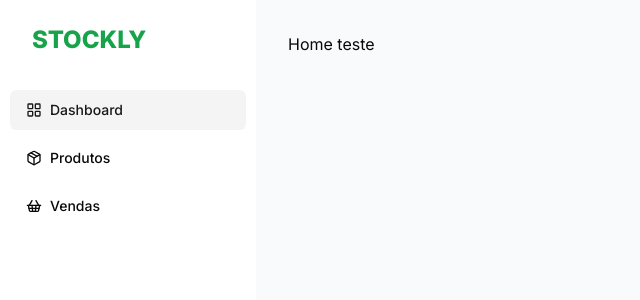
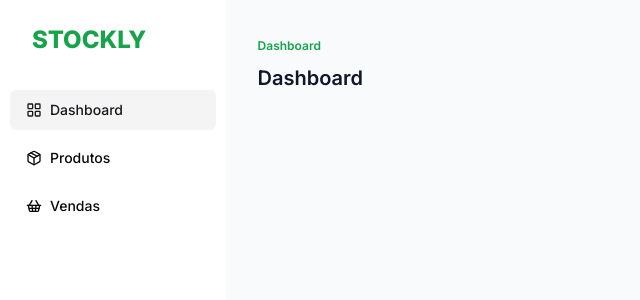
Before and after one commit to araujoerick/stock-manager, a Next.js app: page / in a window 1280 px wide. Shown: the top 300 px of the page, without its empty margins (0-640 px from the left). Built offline with nearby package versions, Linux system fonts and the light colour scheme.

Commit message:
✨ feat: add initial dashboard page

```diff
--- a/app/page.tsx
+++ b/app/page.tsx
@@ -1,3 +1,12 @@
 export default function Home() {
-  return <main className="p-8">Home teste</main>;
+  return (
+    <main className="w-[1188px] space-y-5 p-8">
+      <div className="flex w-full justify-between">
+        <div className="space-y-2">
+          <span className="text-xs font-semibold text-primary">Dashboard</span>
+          <h1 className="text-xl font-semibold text-slate-900">Dashboard</h1>
+        </div>
+      </div>
+    </main>
+  );
 }
```
